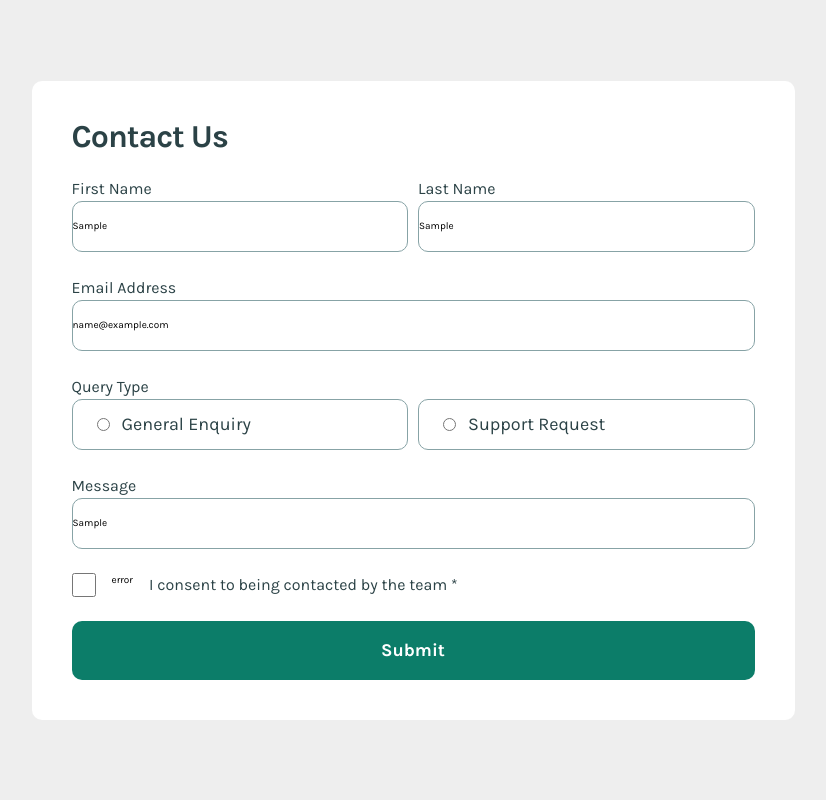
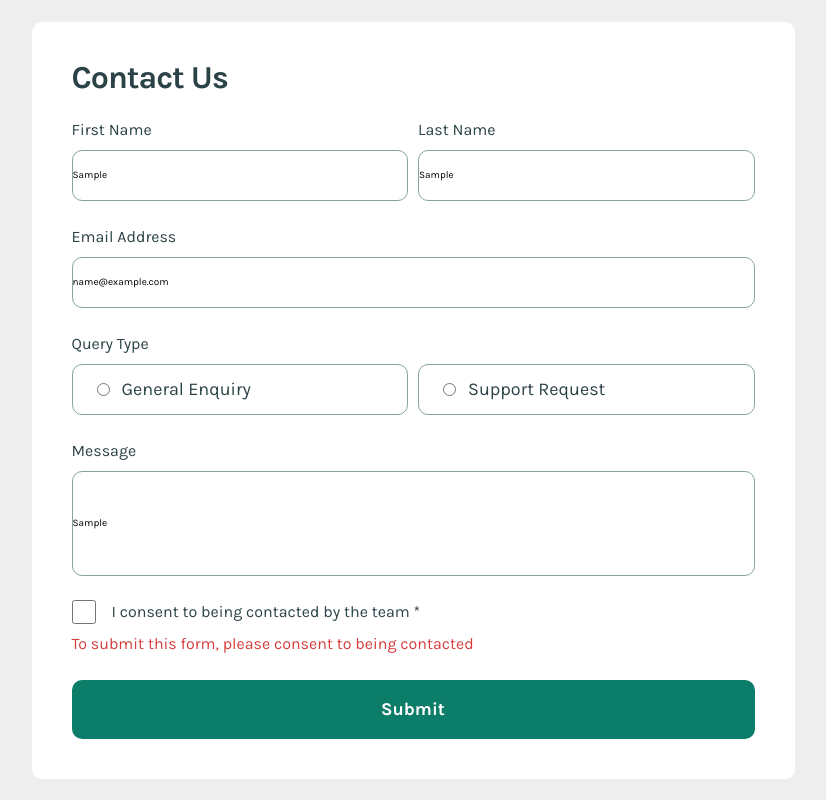
Before and after one commit to ZiadHmedan/control-form-using-formik, a React (Vite) app: page / in a window 1280 px wide. Both pictures are taken after typing "Sample", "Sample", "name@example.com", "Sample" into the empty fields and a click on the button "Submit". Shown: the whole page, without its empty margins (227-1053 px from the left). Built offline with nearby package versions, Linux system fonts and the light colour scheme.

Commit message:
validate Error

```diff
--- a/src/components/ControlField.tsx
+++ b/src/components/ControlField.tsx
@@ -1,5 +1,5 @@
 import { Field, FieldProps } from "formik";
-import { GridOneRow, Typography } from "../styles/utils";
+import { GridOneRow, StyledErrorMsg, Typography } from "../styles/utils";
 import { StyledInput } from "../ui/StyledInput";
 import { StyledRadio } from "../ui/StyledRadio";
 // import RadioInput from "./RadioInput";
@@ -16,8 +16,8 @@ const ControlField: React.FC<MyComponentProps> = ({
   options,
 }) => {
   return (
-    <div>
-      <Typography as="label"  htmlFor={name}>
+    <div className="flex-col">
+      <Typography as="label"  htmlFor={name} className="">
         {label}
       </Typography>
       <Field name={name}>
@@ -30,16 +30,18 @@ const ControlField: React.FC<MyComponentProps> = ({
                   {options?.map(({ label, value }) => {
                     return (
                       <StyledRadio key={value}>
-                        <input type={type} id={value} {...field} />
+                        <input type={type} id={value} {...field}  />
                         <Typography as="label" $size="medium" htmlFor={value}>{label}</Typography>
+
                       </StyledRadio>
+
                     );
                   })}
                 </GridOneRow>
               ) : (
-                <StyledInput type={type} id={name} {...field} />
+                <StyledInput $high={name === 'message'} type={type} id={name} {...field} />
               )}
-              {meta.touched && meta.error ? "error" : null}
+              {meta.touched && meta.error ? <Typography><StyledErrorMsg>{meta.error}</StyledErrorMsg></Typography> : null}
             </div>
           );
         }}
@@ -48,3 +50,71 @@ const ControlField: React.FC<MyComponentProps> = ({
   );
 };
 export default ControlField;
+// import { Field, FieldProps, FormikValues } from "formik";
+// import { GridOneRow, StyledErrorMsg, Typography } from "../styles/utils";
+// import { StyledInput } from "../ui/StyledInput";
+// import { StyledRadio } from "../ui/StyledRadio";
+
+// interface MyComponentProps {
+//   label: string;
+//   name: string;
+//   type?: string;
+//   options?: { label: string; value: string }[];
+// }
+
+// const ControlField: React.FC<MyComponentProps> = ({
+//   name,
+//   label,
+//   type = "text",
+//   options,
+// }) => {
+//   return (
+//     <div className="flex-col">
+//       <Typography as="label" htmlFor={name} className="">
+//         {label}
+//       </Typography>
+//       <Field name={name}>
+//         {(props: FieldProps<string, FormikValues>) => {
+//           const { field, meta, form } = props;
+//           return (
+//             <div>
+//               {type === "radio" ? (
+//                 <GridOneRow>
+//                   {options?.map(({ label, value }) => (
+//                     <StyledRadio key={value}>
+//                       <input
+//                         type={type}
+//                         id={value}
+//                         {...field}
+//                         // value={value}
+//                         // checked={field.value === value}
+//                         // onChange={() => form.setFieldValue(name, value)}
+//                       />
+//                       <Typography as="label" $size="medium" htmlFor={value}>
+//                         {label}
+//                       </Typography>
+//                     </StyledRadio>
+//                   ))}
+//                 </GridOneRow>
+//               ) : (
+//                 <StyledInput
+//                   $high={name === "message"}
+//                   type={type}
+//                   id={name}
+//                   {...field}
+//                 />
+//               )}
+//               {meta.touched && meta.error ? (
+//                 <Typography>
+//                   <StyledErrorMsg>{meta.error}</StyledErrorMsg>
+//                 </Typography>
+//               ) : null}
+//             </div>
+//           );
+//         }}
+//       </Field>
+//     </div>
+//   );
+// };
+
+// export default ControlField;
--- a/src/components/RegisterForm.tsx
+++ b/src/components/RegisterForm.tsx
@@ -1,7 +1,7 @@
 import { Field, FieldProps, Form, Formik } from "formik";
 import * as Yup from "yup";
 import ControlField from "./ControlField";
-import { GridOneRow, Typography } from "../styles/utils";
+import { GridOneRow, StyledErrorMsg, Typography } from "../styles/utils";
 import { Button } from "../ui/Button";
 import { StyledCheckBox } from "../ui/StyledCheckBox";
 
@@ -23,12 +23,17 @@ const initialValues: FormValues = {
 };
 
 const validationSchema = Yup.object({
-  firstName: Yup.string().required("Required"),
-  lastName: Yup.string().required("Required"),
-  email: Yup.string().email("Invalid email address").required("Required"),
-  queryType: Yup.string().required("Required"),
-  message: Yup.string().required("Required"),
-  consent: Yup.boolean().oneOf([true], "Consent is required"),
+  firstName: Yup.string().required("This field is required"),
+  lastName: Yup.string().required("This field is required"),
+  email: Yup.string()
+    .email("Please enter a valid email address")
+    .required("This field is required"),
+  queryType: Yup.string().required("Please select a query type"),
+  message: Yup.string().required("This field is required"),
+  consent: Yup.boolean().oneOf(
+    [true],
+    "To submit this form, please consent to being contacted"
+  ),
 });
 
 const onSubmit = (values: FormValues) => console.log(values);
@@ -57,25 +62,36 @@ const RegisterForm: React.FC = () => {
           ]}
         />
 
-        <ControlField label="Message" name="messsage" type="text" />
+        <ControlField label="Message" name="message" type="text" />
         <div className="">
           <Field name="consent">
             {(props: FieldProps<string>) => {
               const { field, meta } = props;
               return (
-                <div className="flex">
-                  <StyledCheckBox type="checkbox" {...field} />
-                  {meta.touched && meta.error ? "error" : null}
-                  <Typography as="label" htmlFor="consent">
-                    I consent to being contacted by the team *
-                  </Typography>
+                <div>
+                  <div className="flex">
+                    <StyledCheckBox type="checkbox" {...field} />
+                    <Typography as="label" htmlFor="consent">
+                      I consent to being contacted by the team *
+                    </Typography>
+                  </div>
+
+                  {meta.touched && meta.error ? (
+                    <div className="">
+                      <Typography>
+                        <StyledErrorMsg>{meta.error}</StyledErrorMsg>
+                      </Typography>
+                    </div>
+                  ) : null}
                 </div>
               );
             }}
           </Field>
         </div>
         <Button type="submit">
-          <Typography $bold $size="medium" $white>Submit</Typography>
+          <Typography $bold $size="medium" $white>
+            Submit
+          </Typography>
         </Button>
       </Form>
     </Formik>
--- a/src/index.css
+++ b/src/index.css
@@ -97,7 +97,7 @@ html {
 body {
   font-family: "Karla", sans-serif;
   background:#eee;
-  overflow:hidden;
+  /* overflow:hidden;  */
   min-height: 100vh;
   align-content: center;
   /* height:100vh; */
@@ -109,11 +109,12 @@ body {
 .flex{
   display:flex;
   gap:1.6rem;
-  /* align-items:baseline; */
-  /* align-items: center; */
-  /* align-content:start; */
 
-  /* background:red; */
+}
+.flex-col{
+  display:flex;
+  flex-direction:column;
+  gap:8px
 }
 .form{
   display:flex;
--- a/src/styles/utils.tsx
+++ b/src/styles/utils.tsx
@@ -38,6 +38,9 @@ export const Container = styled.div`
   gap: 2.4rem;
 `;
 export const Typography = styled.p<TextProps>`
+display: block;
+/* background-color: red; */
+
   font-weight: ${props => getFontWeight(props.$bold, theme)};
   font-size: ${props => getFontSize(props.$size, theme)};
   line-height: ${props => getLineHeight(props.$lineHeight, theme)};
@@ -51,6 +54,9 @@ export const GridOneRow = styled.div`
   grid-template-columns: 1fr 1fr;
   column-gap: 1rem;
 `;
-export const StyledErrorMsg = styled.p``;
+export const StyledErrorMsg = styled.p`
+color: ${theme.colors.error};
+margin-top: 8px;
+`;
 
 export const StyledButton = styled.button``;
--- a/src/ui/StyledInput.tsx
+++ b/src/ui/StyledInput.tsx
@@ -1,9 +1,12 @@
 import styled from "styled-components";
 import theme from "../styles/theme";
-export const StyledInput = styled.input`
+interface TypeProp {
+  $high?:boolean
+}
+export const StyledInput = styled.input<TypeProp>`
   border: 1px solid ${theme.colors.lightGrey};
   border-radius: 2px;
   width: 100%;
-  height: 51px;
+  height: ${props => (props.$high ? "105px" : "51px")};
   border-radius: 10px;
 `;
```
